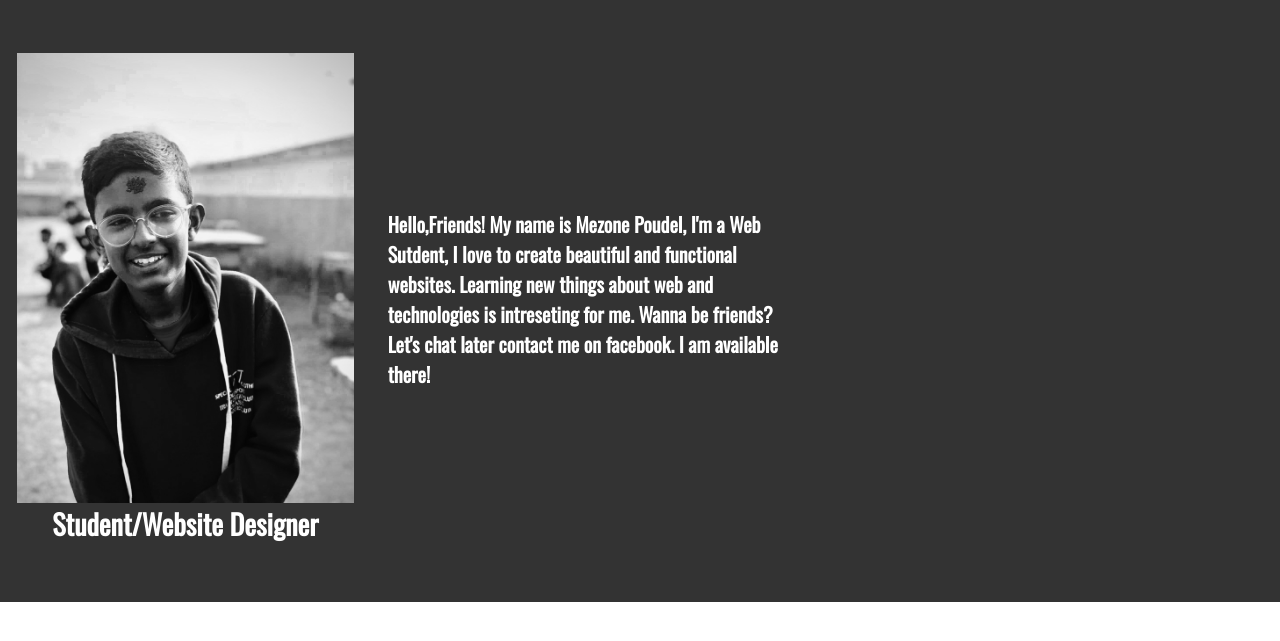
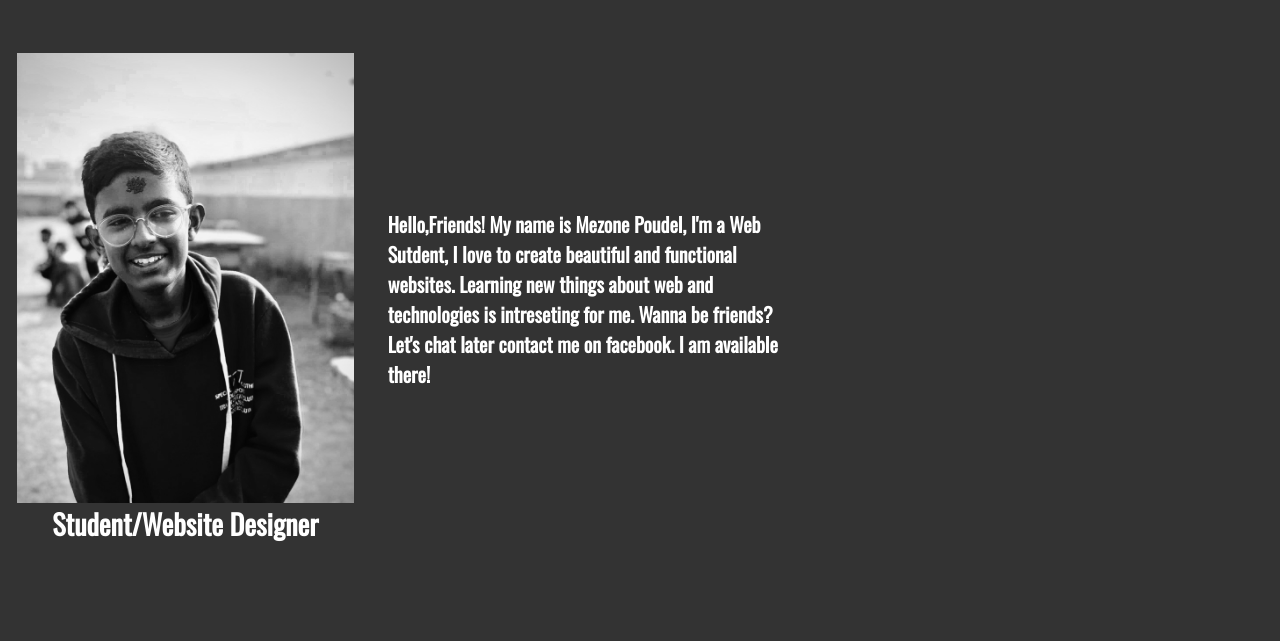
Before and after one commit to poudelmezone/poudelmezone, a plain HTML site: page index.html in a window 1280 px wide. Shown: the part 55-696 px from the top of the page. Drawn offline with nearby package versions, Linux system fonts and the light colour scheme; a script that the page names is missing.

Commit message:
Update styles.css

```diff
--- a/styles.css
+++ b/styles.css
@@ -116,7 +116,7 @@ body {
 #about{
 	background:#333;
 	 width:100%;
-	 height:607px;
+	 height:100vh;
 }
 .flex-body{
 	display:flex;
```
